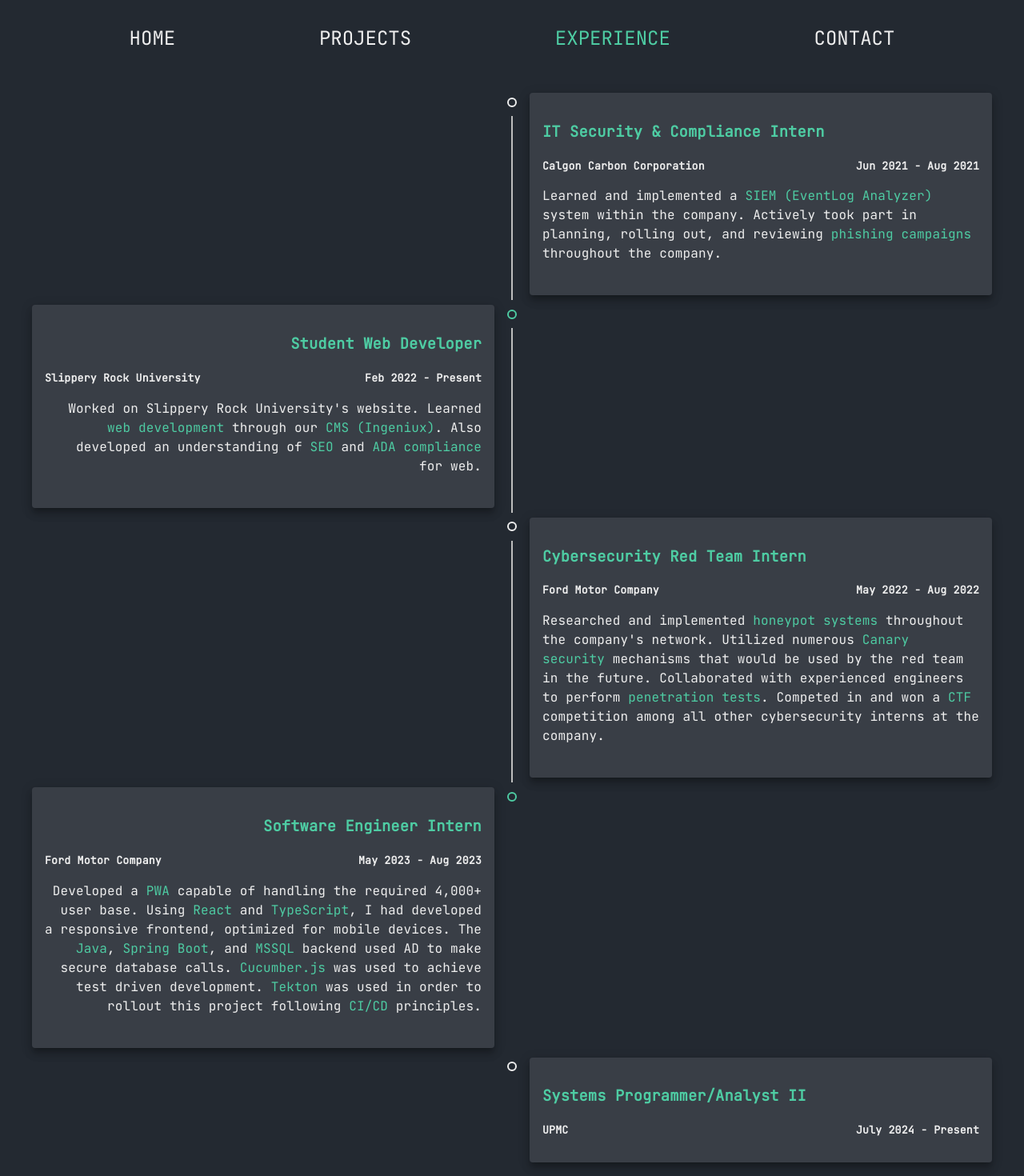
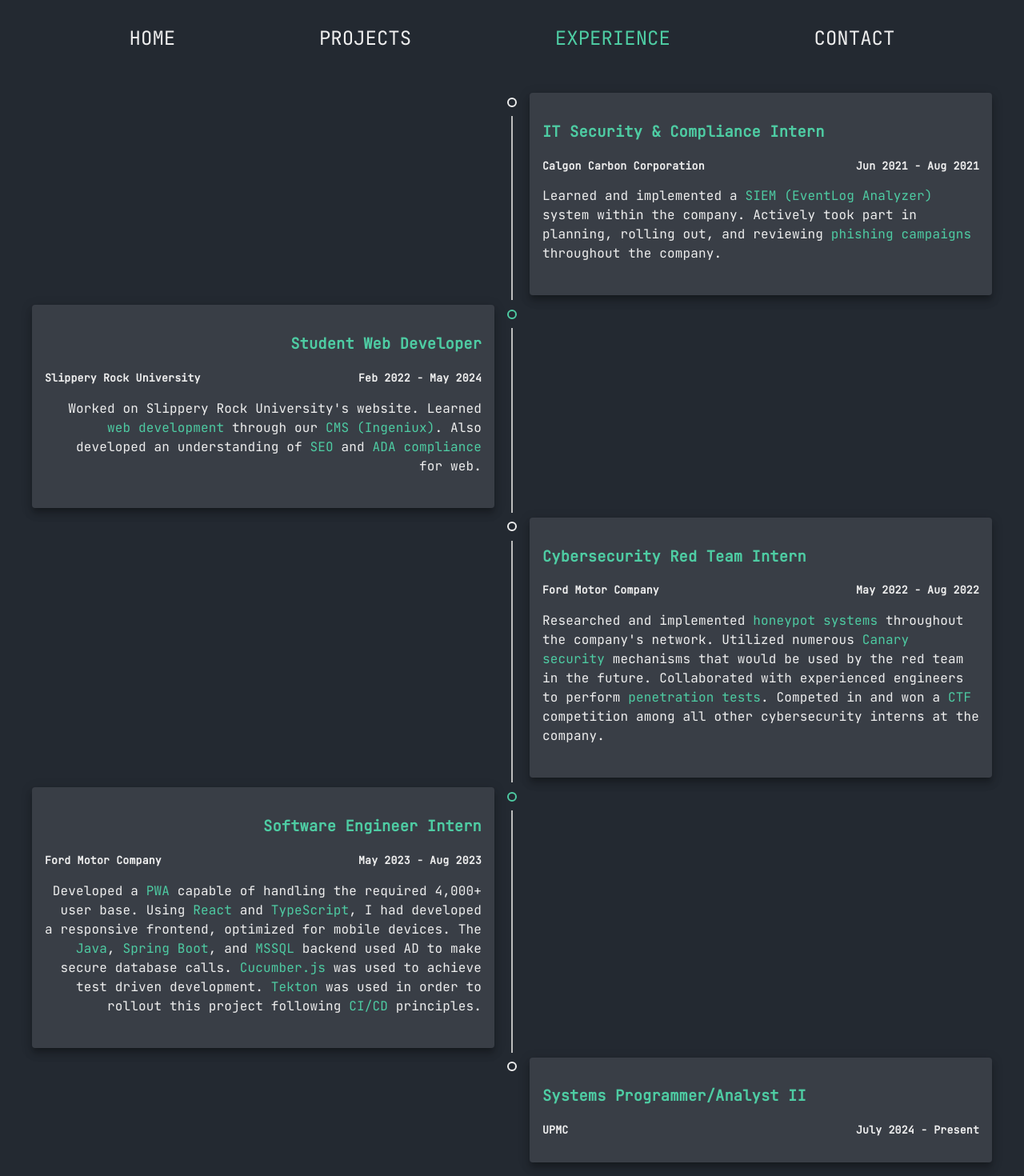
Before and after one commit to lukemcelligott/portfolio, a React (Create React App) app: page /experience in a window 1280 px wide. Shown: the top 1470 px of the page at 80% size. Built offline with nearby package versions, Linux system fonts and the light colour scheme.

Commit message:
quick fix

```diff
--- a/src/Components/ExperiencePage.tsx
+++ b/src/Components/ExperiencePage.tsx
@@ -64,7 +64,7 @@
                                 </h3>
                                 <h5 className="job-info">
                                     <span>Slippery Rock University</span>
-                                    <span>Feb 2022 - Present</span>
+                                    <span>Feb 2022 - May 2024</span>
                                 </h5>
                                 <p>
                                     Worked on Slippery Rock University's website. Learned <span className="skills">web development</span> through our <span className="skills">CMS (Ingeniux)</span>.
@@ -103,7 +103,8 @@
                 <TimelineItem>
                     <TimelineSeparator>
                         <TimelineDot className='dot-green' variant="outlined" />
-                        </TimelineSeparator>
+                        <TimelineConnector />
+                    </TimelineSeparator>
                     <TimelineContent>
                         <Card raised sx={{ minWidth: 275 }} className="card">
                             <CardContent className="font">
```
